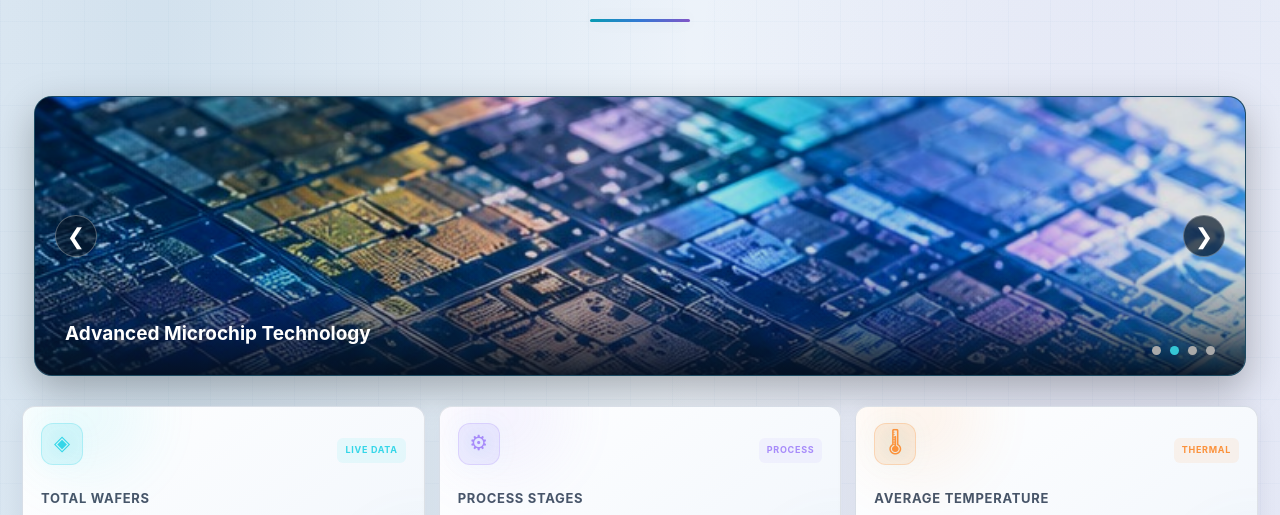
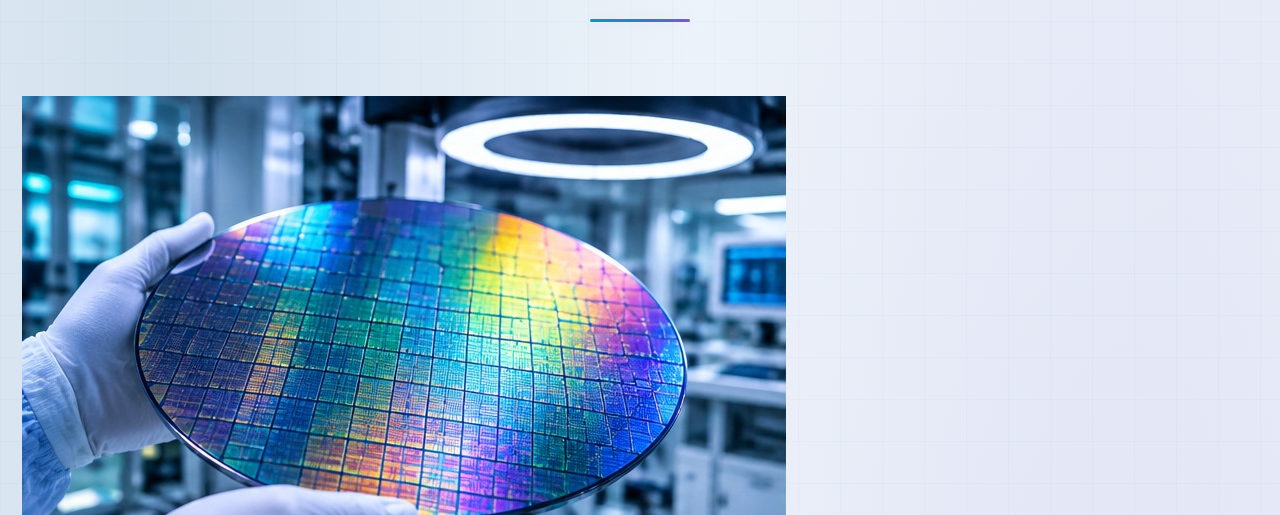
Before and after one commit to noishin/Quality_Defect_Data_Project, a plain HTML site: page index.html in a window 1280 px wide. Shown: the part 231-746 px from the top of the page. Drawn offline with nearby package versions, Linux system fonts and the light colour scheme; animation ran at ten frames a second.

Commit message:
Update style.css

```diff
--- a/style.css
+++ b/style.css
@@ -1745,235 +1745,3 @@ body[data-theme="light"] .kpi-card-enhanced h2 {
         grid-column: auto;
     }
 }
-
-/* FINAL SLIDER OVERRIDE */
-
-body .slideshow-section {
-    width: 100% !important;
-    max-width: 1320px !important;
-    margin: 20px auto 30px !important;
-    padding: 0 12px !important;
-}
-
-body .slideshow-section .slideshow {
-    width: 100% !important;
-    height: 280px !important;
-    max-height: 280px !important;
-    overflow: hidden !important;
-    border-radius: 18px !important;
-    position: relative !important;
-}
-
-body .slideshow-section .slide {
-    display: none;
-    width: 100% !important;
-    height: 100% !important;
-    position: relative !important;
-}
-
-body .slideshow-section .slide.active {
-    display: block !important;
-}
-
-body .slideshow-section .slide img {
-    width: 100% !important;
-    height: 100% !important;
-    object-fit: cover !important;
-    object-position: center !important;
-}
-
-body .slideshow-section .slide-caption {
-    padding: 55px 30px 25px !important;
-    font-size: 19px !important;
-}
-
-body .slideshow-section .slide-btn {
-    width: 42px !important;
-    height: 42px !important;
-    padding: 0 !important;
-    display: flex !important;
-    align-items: center;
-    justify-content: center;
-}
-
-@media (max-width: 768px) {
-    body .slideshow-section .slideshow {
-        height: 220px !important;
-        max-height: 220px !important;
-    }
-}
-
-@media (max-width: 480px) {
-    body .slideshow-section .slideshow {
-        height: 180px !important;
-        max-height: 180px !important;
-    }
-}
-
-/* =========================================
-   FINAL RESPONSIVE SEMICONDUCTOR SLIDER
-========================================= */
-
-.slideshow-section {
-    width: 100%;
-    max-width: 1320px;
-    margin: 24px auto 32px;
-    padding: 0 12px;
-}
-
-.slideshow {
-    position: relative;
-    width: 100%;
-    height: 320px;
-    overflow: hidden;
-    isolation: isolate;
-    border: 1px solid rgba(80, 190, 220, 0.3);
-    border-radius: 18px;
-    background: #07182b;
-    box-shadow: 0 14px 38px rgba(0, 0, 0, 0.28);
-}
-
-.slide {
-    display: none;
-    position: absolute;
-    inset: 0;
-    width: 100%;
-    height: 100%;
-    overflow: hidden;
-}
-
-.slide.active {
-    display: block;
-}
-
-.slide img {
-    display: block;
-    width: 100%;
-    height: 100%;
-    object-fit: cover;
-    object-position: center;
-    filter: brightness(0.88) saturate(1.08);
-    transition: transform 5s ease;
-}
-
-.slide.active img {
-    transform: scale(1.035);
-}
-
-.slide-caption {
-    position: absolute;
-    left: 0;
-    right: 0;
-    bottom: 0;
-    z-index: 2;
-    padding: 65px 35px 28px;
-    color: #fff;
-    font-size: 21px;
-    font-weight: 700;
-    background: linear-gradient(
-        to top,
-        rgba(4, 15, 30, 0.92),
-        rgba(4, 15, 30, 0.35),
-        transparent
-    );
-}
-
-.slide-btn {
-    position: absolute;
-    top: 50%;
-    z-index: 4;
-    display: flex;
-    align-items: center;
-    justify-content: center;
-    width: 44px;
-    height: 44px;
-    padding: 0;
-    transform: translateY(-50%);
-    border: 1px solid rgba(255,255,255,0.3);
-    border-radius: 50%;
-    background: rgba(5,20,38,0.7);
-    color: #fff;
-    font-size: 22px;
-    cursor: pointer;
-    transition: 0.25s ease;
-}
-
-.slide-btn:hover {
-    background: #0ea5b7;
-    border-color: #0ea5b7;
-}
-
-.slide-btn.prev {
-    left: 20px;
-}
-
-.slide-btn.next {
-    right: 20px;
-}
-
-.slide-dots {
-    position: absolute;
-    right: 30px;
-    bottom: 20px;
-    z-index: 5;
-    display: flex;
-    align-items: center;
-    gap: 9px;
-}
-
-.slide-dots button {
-    width: 9px;
-    height: 9px;
-    padding: 0;
-    border: 0;
-    border-radius: 20px;
-    background: rgba(255,255,255,0.6);
-    cursor: pointer;
-    transition: width 0.3s ease, background 0.3s ease;
-}
-
-.slide-dots button.active {
-    width: 24px;
-    background: #35d2df;
-}
-
-@media (max-width: 768px) {
-    .slideshow {
-        height: 240px;
-    }
-
-    .slide-caption {
-        padding: 50px 22px 24px;
-        font-size: 17px;
-    }
-}
-
-@media (max-width: 480px) {
-    .slideshow {
-        height: 190px;
-    }
-
-    .slide-caption {
-        padding: 40px 16px 20px;
-        font-size: 14px;
-    }
-
-    .slide-btn {
-        width: 34px;
-        height: 34px;
-        font-size: 17px;
-    }
-
-    .slide-btn.prev {
-        left: 12px;
-    }
-
-    .slide-btn.next {
-        right: 12px;
-    }
-
-    .slide-dots {
-        right: 18px;
-        bottom: 14px;
-    }
-}
```
